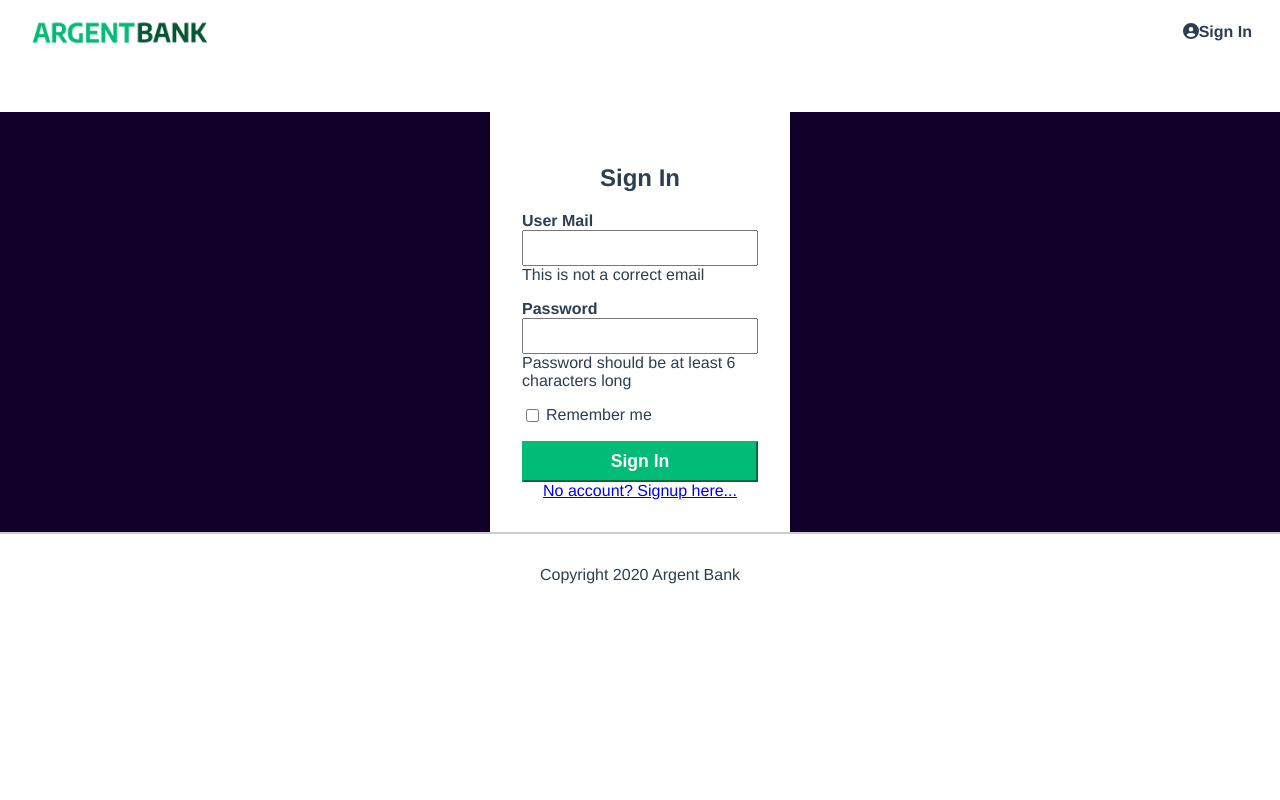
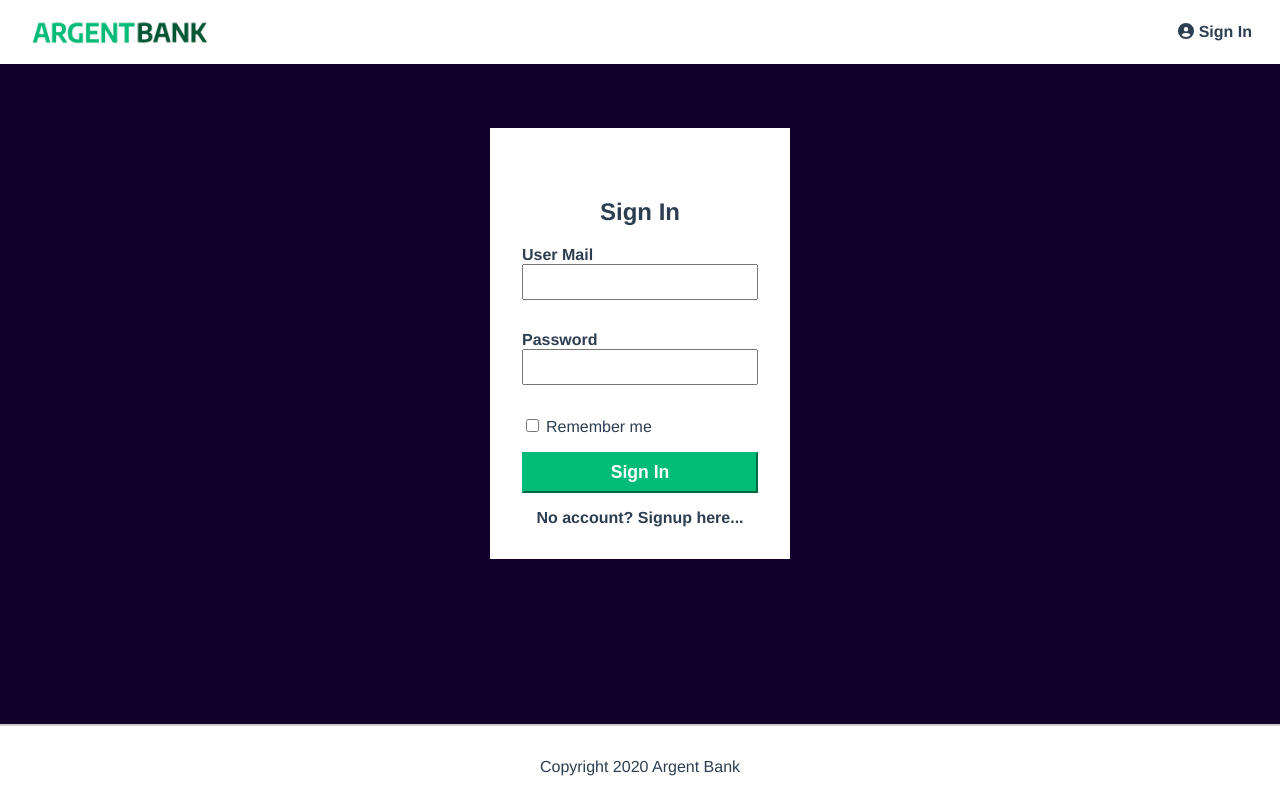
Before and after one commit to Cdrohm/Argent-Bank, a React (Create React App) app: page /signin in a window 1280 px wide. Built offline with nearby package versions, Linux system fonts and the light colour scheme.

Commit message:
scss
synt modif home js
modif scss form sign in

```diff
--- a/src/pages/Home.js
+++ b/src/pages/Home.js
@@ -40,14 +40,14 @@ const Home = () => {
             <div className="hero" style={{ backgroundImage: `url(${backgroundImage})`}}>
                 <section className="content">
                     <h2 className="sr-only">Promoted Content</h2>
-                    <p class="subtitle">No fees.</p>
-                    <p class="subtitle">No minimum deposit.</p>
-                    <p class="subtitle">High interest rates.</p>
-                    <p class="text">Open a savings account with Argent Bank today!</p>
+                    <p className="subtitle">No fees.</p>
+                    <p className="subtitle">No minimum deposit.</p>
+                    <p className="subtitle">High interest rates.</p>
+                    <p className="text">Open a savings account with Argent Bank today!</p>
                 </section>
             </div>
-            <section class="features">
-            <h2 class="sr-only">Features</h2>
+            <section className="features">
+            <h2 className="sr-only">Features</h2>
             {features.map((feature, index) => (
                 <Feature value={feature} key={`feature-${index}`} />
             ))}
--- a/src/style/components/_main.scss
+++ b/src/style/components/_main.scss
@@ -0,0 +1,168 @@
+.main {
+    flex: 1;
+    position: relative;
+}
+
+.bg-dark {
+    background-color: #12002b;
+    padding: 1rem;
+}
+
+.sr-only {
+    border: 0 !important;
+    clip: rect(1px, 1px, 1px, 1px) !important;
+    -webkit-clip-path: inset(50%) !important;
+    clip-path: inset(50%) !important;
+    height: 1px !important;
+    margin: -1px !important;
+    overflow: hidden !important;
+    padding: 0 !important;
+    position: absolute !important;
+    width: 1px !important;
+    white-space: nowrap !important;
+}
+
+.hero {
+    background-position: 0 -50px;
+    background-size: cover;
+    background-repeat: no-repeat;
+    height: 300px;
+    position: relative;
+}
+
+.hero-content {
+    position: relative;
+    top: 2rem;
+    width: 200px;
+    background: white;
+    padding: 2rem;
+    text-align: left;
+    margin: 0 auto;
+}
+
+.hero-content .subtitle {
+    font-weight: bold;
+    font-size: 1rem;
+    margin: 0;
+}
+
+.hero-content .text {
+    margin-bottom: 0;
+    font-size: 0.9rem;
+}
+
+@media (min-width: 920px) {
+    .hero {
+        height: 400px;
+        background-position: 0% 33%;
+    }
+
+    .hero-content {
+        position: absolute;
+        top: 50px;
+        right: 50px;
+        width: 300px;
+        margin: 2rem;
+    }
+
+    .hero-content .subtitle {
+        font-size: 1.5rem;
+    }
+
+    .hero-content .text {
+        font-size: 1.2rem;
+    }
+}
+
+.features {
+    display: flex;
+    flex-direction: column;
+}
+
+@media (min-width: 920px) {
+    .features {
+        flex-direction: row;
+    }
+}
+
+.feature-icon {
+    width: 100px;
+    border: 10px solid #00bc77;
+    border-radius: 50%;
+    padding: 1rem;
+}
+
+.feature-item {
+    flex: 1;
+    padding: 2.5rem;
+}
+
+.feature-item-title {
+    color: #222;
+    font-size: 1.25rem;
+    font-weight: bold;
+    margin-bottom: 0.5rem;
+}
+
+.sign-in-button {
+    display: block;
+    width: 100%;
+    padding: 8px;
+    font-size: 1.1rem;
+    font-weight: bold;
+    margin: 1rem 0;
+    border-color: #00bc77;
+    background-color: #00bc77;
+    color: #fff;
+    cursor: pointer;
+}
+
+.sign-in-content {
+    box-sizing: border-box;
+    background-color: white;
+    width: 300px;
+    margin: 0 auto;
+    margin-top: 3rem;
+    padding: 2rem;
+}
+
+.sign-in-icon {
+    font-size: 5rem;
+}
+
+.input-remember {
+    display: flex;
+    align-items: baseline;
+}
+
+.input-remember label {
+    margin-left: 0.25rem;
+    cursor: pointer;
+}
+
+.input-wrapper {
+    display: flex;
+    flex-direction: column;
+    text-align: left;
+    margin-bottom: 1rem;
+}
+
+.input-wrapper label {
+    font-weight: bold;
+}
+
+.error-msg {
+    opacity: 0;
+    margin-top: 3px;
+    color: red;
+    font-size: .7rem;
+}
+
+.error-show {
+    opacity: 1;
+}
+
+.input-wrapper input {
+    padding: 5px;
+    font-size: 1.2rem;
+}
--- a/src/style/index.css
+++ b/src/style/index.css
@@ -1,77 +1,83 @@
-html {
-  font-family: Avenir, Helvetica, Arial, sans-serif;
-  -webkit-font-smoothing: antialiased;
-  -moz-osx-font-smoothing: grayscale;
-  text-align: center;
-  color: #2c3e50;
+.main-nav {
+  display: -webkit-box;
+  display: -ms-flexbox;
+  display: flex;
+  -webkit-box-pack: justify;
+      -ms-flex-pack: justify;
+          justify-content: space-between;
+  -webkit-box-align: center;
+      -ms-flex-align: center;
+          align-items: center;
+  padding: 5px 20px;
 }
 
-body {
+.main-nav .main-nav-logo {
+  display: -webkit-box;
+  display: -ms-flexbox;
+  display: flex;
+  -webkit-box-align: center;
+      -ms-flex-align: center;
+          align-items: center;
+}
+
+.main-nav .main-nav-logo .main-nav-logo-image {
+  max-width: 100%;
+  width: 200px;
+}
+
+.main-nav .main-nav-item {
+  margin-right: 0.5rem;
+}
+
+.main-nav .main-nav-item .fa {
+  font-weight: bold;
+  color: #2c3e50;
+  margin: 0 5px;
+}
+
+.footer {
+  display: -webkit-box;
+  display: -ms-flexbox;
+  display: flex;
+  -webkit-box-pack: center;
+      -ms-flex-pack: center;
+          justify-content: center;
+  border-top: 2px solid #ccc;
+  padding: 2rem 0 1.5rem;
+}
+
+.footer-text {
   margin: 0;
-  display: flex;
-  flex-direction: column;
-  min-height: 100vh;
+  padding: 0;
 }
 
 .main {
+  -webkit-box-flex: 1;
+      -ms-flex: 1;
           flex: 1;
+  position: relative;
 }
 
 .bg-dark {
   background-color: #12002b;
+  padding: 1rem;
 }
 
 .sr-only {
   border: 0 !important;
-  clip: rect(1px, 1px, 1px, 1px) !important; /* 1 */
+  clip: rect(1px, 1px, 1px, 1px) !important;
   -webkit-clip-path: inset(50%) !important;
-  clip-path: inset(50%) !important; /* 2 */
+  clip-path: inset(50%) !important;
   height: 1px !important;
   margin: -1px !important;
   overflow: hidden !important;
   padding: 0 !important;
   position: absolute !important;
   width: 1px !important;
-  white-space: nowrap !important; /* 3 */
-}
-
-.main-nav {
-  display: flex;
-  justify-content: space-between;
-  align-items: center;
-  padding: 5px 20px;
-}
-
-.main-nav a {
-  font-weight: bold;
-  color: #2c3e50;
-}
-
-.main-nav a.router-link-exact-active {
-  color: #42b983;
-}
-
-.main-nav-item {
-  text-decoration: none;
-  margin-right: 0.5rem;
-}
-
-.main-nav-item:hover {
-  text-decoration: underline;
-}
-
-.main-nav-logo {
-  display: flex;
-  align-items: center;
-}
-
-.main-nav-logo-image {
-  max-width: 100%;
-  width: 200px;
+  white-space: nowrap !important;
 }
 
 .hero {
-  background-image: url('../assets/bank-tree.jpeg');
   background-position: 0 -50px;
   background-size: cover;
   background-repeat: no-repeat;
@@ -105,7 +111,6 @@ body {
     height: 400px;
     background-position: 0% 33%;
   }
-
   .hero-content {
     position: absolute;
     top: 50px;
@@ -113,23 +118,29 @@ body {
     width: 300px;
     margin: 2rem;
   }
-
   .hero-content .subtitle {
     font-size: 1.5rem;
   }
-
   .hero-content .text {
     font-size: 1.2rem;
   }
 }
 
 .features {
+  display: -webkit-box;
+  display: -ms-flexbox;
   display: flex;
+  -webkit-box-orient: vertical;
+  -webkit-box-direction: normal;
+      -ms-flex-direction: column;
           flex-direction: column;
 }
 
 @media (min-width: 920px) {
   .features {
+    -webkit-box-orient: horizontal;
+    -webkit-box-direction: normal;
+        -ms-flex-direction: row;
             flex-direction: row;
   }
 }
@@ -142,6 +153,8 @@ body {
 }
 
 .feature-item {
+  -webkit-box-flex: 1;
+      -ms-flex: 1;
           flex: 1;
   padding: 2.5rem;
 }
@@ -159,13 +172,15 @@ body {
   padding: 8px;
   font-size: 1.1rem;
   font-weight: bold;
-  margin-top: 1rem;
+  margin: 1rem 0;
   border-color: #00bc77;
   background-color: #00bc77;
   color: #fff;
+  cursor: pointer;
 }
 
 .sign-in-content {
+  -webkit-box-sizing: border-box;
           box-sizing: border-box;
   background-color: white;
   width: 300px;
@@ -179,15 +194,26 @@ body {
 }
 
 .input-remember {
+  display: -webkit-box;
+  display: -ms-flexbox;
   display: flex;
+  -webkit-box-align: baseline;
+      -ms-flex-align: baseline;
+          align-items: baseline;
 }
 
 .input-remember label {
   margin-left: 0.25rem;
+  cursor: pointer;
 }
 
 .input-wrapper {
+  display: -webkit-box;
+  display: -ms-flexbox;
   display: flex;
+  -webkit-box-orient: vertical;
+  -webkit-box-direction: normal;
+      -ms-flex-direction: column;
           flex-direction: column;
   text-align: left;
   margin-bottom: 1rem;
@@ -197,33 +223,42 @@ body {
   font-weight: bold;
 }
 
+.error-msg {
+  opacity: 0;
+  margin-top: 3px;
+  color: red;
+  font-size: .7rem;
+}
+
+.error-show {
+  opacity: 1;
+}
+
 .input-wrapper input {
   padding: 5px;
   font-size: 1.2rem;
 }
 
-.footer {
+.account {
+  display: -webkit-box;
+  display: -ms-flexbox;
   display: flex;
-  justify-content: center;
-  border-top: 2px solid #ccc;
-  padding: 2rem 0 1.5rem;
-}
-
-.footer-text {
-  margin: 0;
-  padding: 0;
-}
-
-.account {
-  display: flex;
+  -webkit-box-pack: justify;
+      -ms-flex-pack: justify;
           justify-content: space-between;
+  -webkit-box-align: center;
+      -ms-flex-align: center;
           align-items: center;
   border: 1px solid black;
   background-color: #fff;
   width: 80%;
   margin: 0 auto;
+  -webkit-box-orient: vertical;
+  -webkit-box-direction: normal;
+      -ms-flex-direction: column;
           flex-direction: column;
   padding: 1.5rem;
+  -webkit-box-sizing: border-box;
           box-sizing: border-box;
   text-align: left;
   margin-bottom: 2rem;
@@ -248,6 +283,8 @@ body {
 
 .account-content-wrapper {
   width: 100%;
+  -webkit-box-flex: 1;
+      -ms-flex: 1;
           flex: 1;
 }
 
@@ -276,16 +313,154 @@ body {
   color: #fff;
 }
 
-@media (min-width: 720px) {
+@media (min-width: 1024px) {
   .account {
+    -webkit-box-orient: horizontal;
+    -webkit-box-direction: normal;
+        -ms-flex-direction: row;
             flex-direction: row;
   }
-
   .account-content-wrapper.cta {
+    -webkit-box-flex: 0;
+        -ms-flex: 0;
             flex: 0;
   }
-
   .transaction-button {
     width: 200px;
   }
 }
+
+.error-text {
+  margin-top: 10%;
+  font-size: 3vw;
+  font-weight: 600;
+}
+
+.error-image {
+  width: 60%;
+  max-width: 840px;
+}
+
+.profile {
+  position: absolute;
+  top: -100%;
+  display: -webkit-box;
+  display: -ms-flexbox;
+  display: flex;
+  -webkit-box-orient: vertical;
+  -webkit-box-direction: normal;
+      -ms-flex-direction: column;
+          flex-direction: column;
+  width: 100%;
+  -webkit-box-flex: 1;
+      -ms-flex: 1;
+          flex: 1;
+  -webkit-box-pack: center;
+      -ms-flex-pack: center;
+          justify-content: center;
+  -webkit-box-align: center;
+      -ms-flex-align: center;
+          align-items: center;
+  background-color: #00bc77;
+  padding: 30px;
+  color: white;
+  opacity: 0;
+  -webkit-transition: .5s ease-out;
+  transition: .5s ease-out;
+  border-bottom: 3px solid #007248;
+  -webkit-box-shadow: 0 10px 5px rgba(0, 0, 0, 0.4);
+          box-shadow: 0 10px 5px rgba(0, 0, 0, 0.4);
+}
+
+.profile h1 {
+  font-size: 2rem;
+  color: #00432b;
+  margin-bottom: 0;
+}
+
+.profile p {
+  line-height: 0;
+  color: #002b1b;
+}
+
+.profile label {
+  margin-top: 15px;
+}
+
+.profile .profile-wrapper {
+  width: 300px;
+}
+
+.profile .profile-form-save-btn,
+.profile .profile-form-close-btn {
+  display: block;
+  padding: 8px;
+  font-size: 1.1rem;
+  font-weight: bold;
+  margin-top: 1rem;
+  border-color: white;
+  background-color: white;
+  color: #00bc77;
+  cursor: pointer;
+}
+
+.profile .profile-form-close-btn {
+  position: absolute;
+  top: 0;
+  right: 0;
+  margin-right: 1.7rem;
+}
+
+html {
+  font-family: Avenir, Helvetica, Arial, sans-serif;
+  -webkit-font-smoothing: antialiased;
+  -moz-osx-font-smoothing: grayscale;
+  text-align: center;
+  color: #2c3e50;
+}
+
+.fa {
+  display: inline-block;
+  font: normal normal normal 14px/1 FontAwesome;
+  font-size: inherit;
+  text-rendering: auto;
+  -webkit-font-smoothing: antialiased;
+  -moz-osx-font-smoothing: grayscale;
+}
+
+body,
+#root {
+  margin: 0;
+  display: -webkit-box;
+  display: -ms-flexbox;
+  display: flex;
+  -webkit-box-orient: vertical;
+  -webkit-box-direction: normal;
+      -ms-flex-direction: column;
+          flex-direction: column;
+  min-height: 100vh;
+}
+
+* {
+  -webkit-box-sizing: border-box;
+          box-sizing: border-box;
+}
+
+a {
+  font-weight: bold;
+  color: #2c3e50;
+  text-decoration: none;
+}
+
+a:hover {
+  text-decoration: underline;
+}
+
+a:visited {
+  color: #2c3e50;
+}
+
+a.router-link-exact-active {
+  color: #42b983;
+}
+/*# sourceMappingURL=index.css.map */
--- /dev/null
+++ b/src/style/index.scss
@@ -0,0 +1,52 @@
+@import './components/header';
+@import './components/main';
+@import './components/user';
+@import './components/transaction';
+
+html {
+  font-family: Avenir, Helvetica, Arial, sans-serif;
+  -webkit-font-smoothing: antialiased;
+  -moz-osx-font-smoothing: grayscale;
+  text-align: center;
+  color: #2c3e50;
+}
+
+.fa {
+  display: inline-block;
+  font: normal normal normal 14px/1 FontAwesome;
+  font-size: inherit;
+  text-rendering: auto;
+  -webkit-font-smoothing: antialiased;
+  -moz-osx-font-smoothing: grayscale;
+}
+
+body,
+#root {
+  margin: 0;
+  display: flex;
+  flex-direction: column;
+  min-height: 100vh;
+}
+
+* {
+  box-sizing: border-box;
+}
+
+
+a {
+  font-weight: bold;
+  color: #2c3e50;
+  text-decoration: none;
+
+  &:hover {
+    text-decoration: underline;
+  }
+
+  &:visited {
+    color: #2c3e50;
+  }
+}
+
+a.router-link-exact-active {
+  color: #42b983;
+}
```
Also changed, not shown: 1 other file (tests, documents, lock files or other folders). Lines whose indentation alone changed are shown as unchanged.
